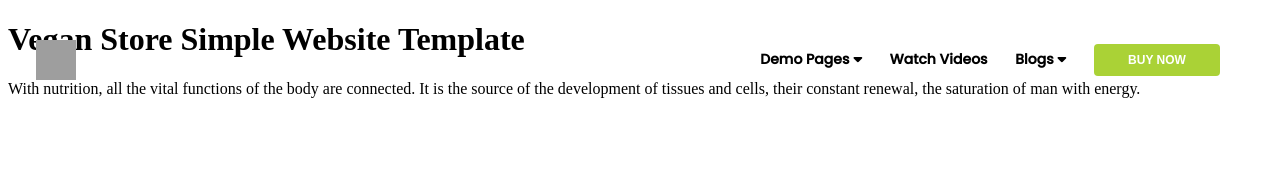
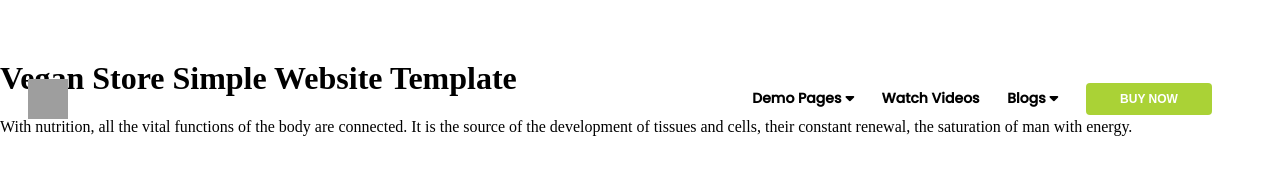
Before and after one commit to Rushikesh8/Python, a plain HTML site: page Website/index.html in a window 1280 px wide. Drawn offline with Linux system fonts and the light colour scheme; grey boxes are pictures that could not be loaded.

Commit message:
Add files via upload

```diff
--- a/Website/index.html
+++ b/Website/index.html
@@ -8,7 +8,7 @@
     <script src="https://kit.fontawesome.com/736afb3a33.js" crossorigin="anonymous"></script>
     <style>
 body{
-    margi:0px
+    margin:0px;
 }
  #top-bar{
   width: 100%;
@@ -49,6 +49,10 @@ margin-right:24px;
     cursor: pointer;
 }
 
+#landing-section{
+    margin-top:60px;
+}
+
 
     </style>
 </head>
@@ -62,7 +66,7 @@ margin-right:24px;
   <a style="margin-right: 24px;">Blogs<i style="padding-left:4px;" class="fas fa-caret-down"></i></a>
   <button class="bt">BUY NOW</button>
   </div>
-</div>
+  </div>
 
         <div id="landing-section">
             <div class="main-text-wrapper">
@@ -72,7 +76,7 @@ margin-right:24px;
                     the saturation of man with energy.</p>
             </div>
         </div>
-
+   </div>
 
 </body>
 </html>
```
